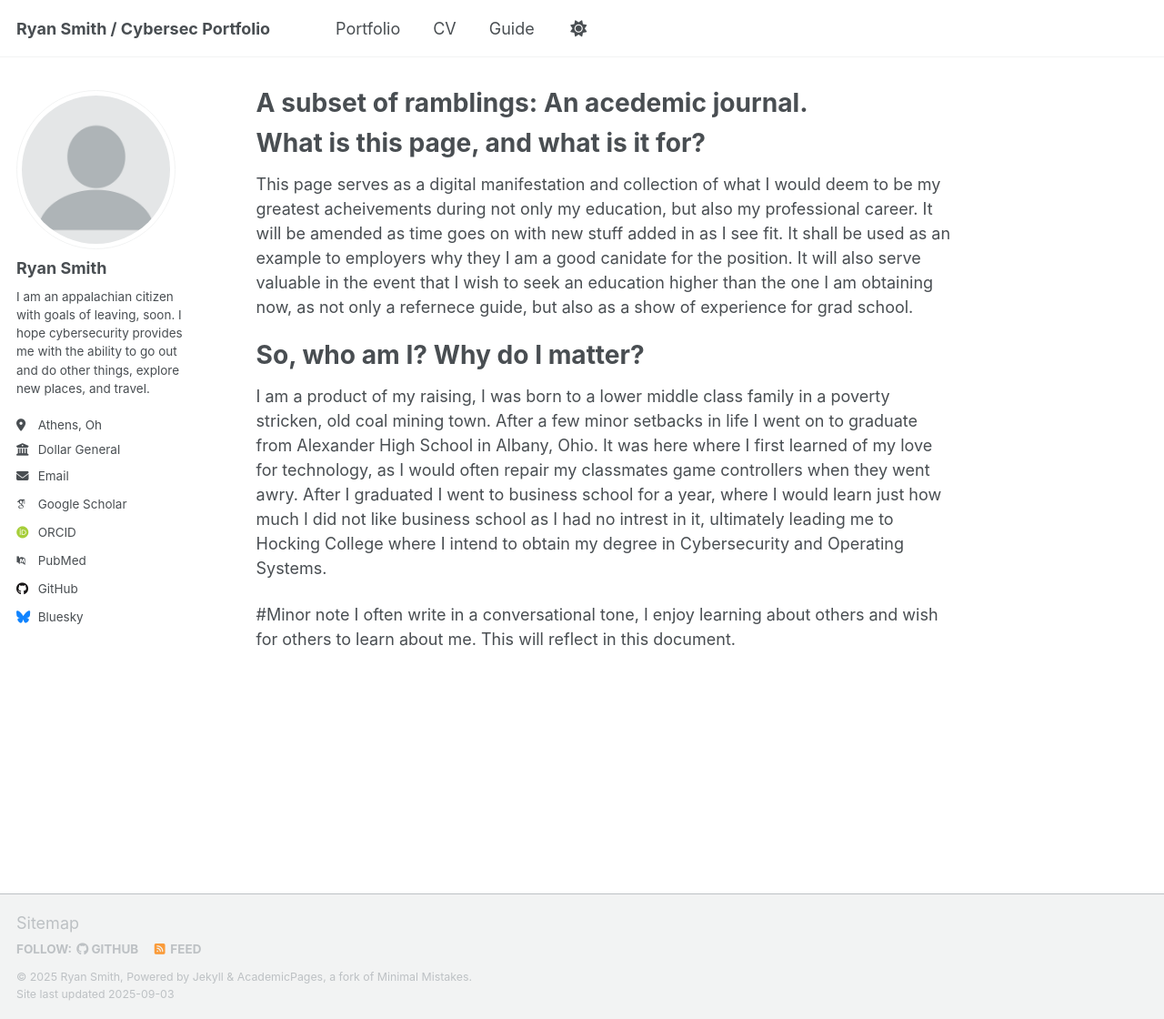
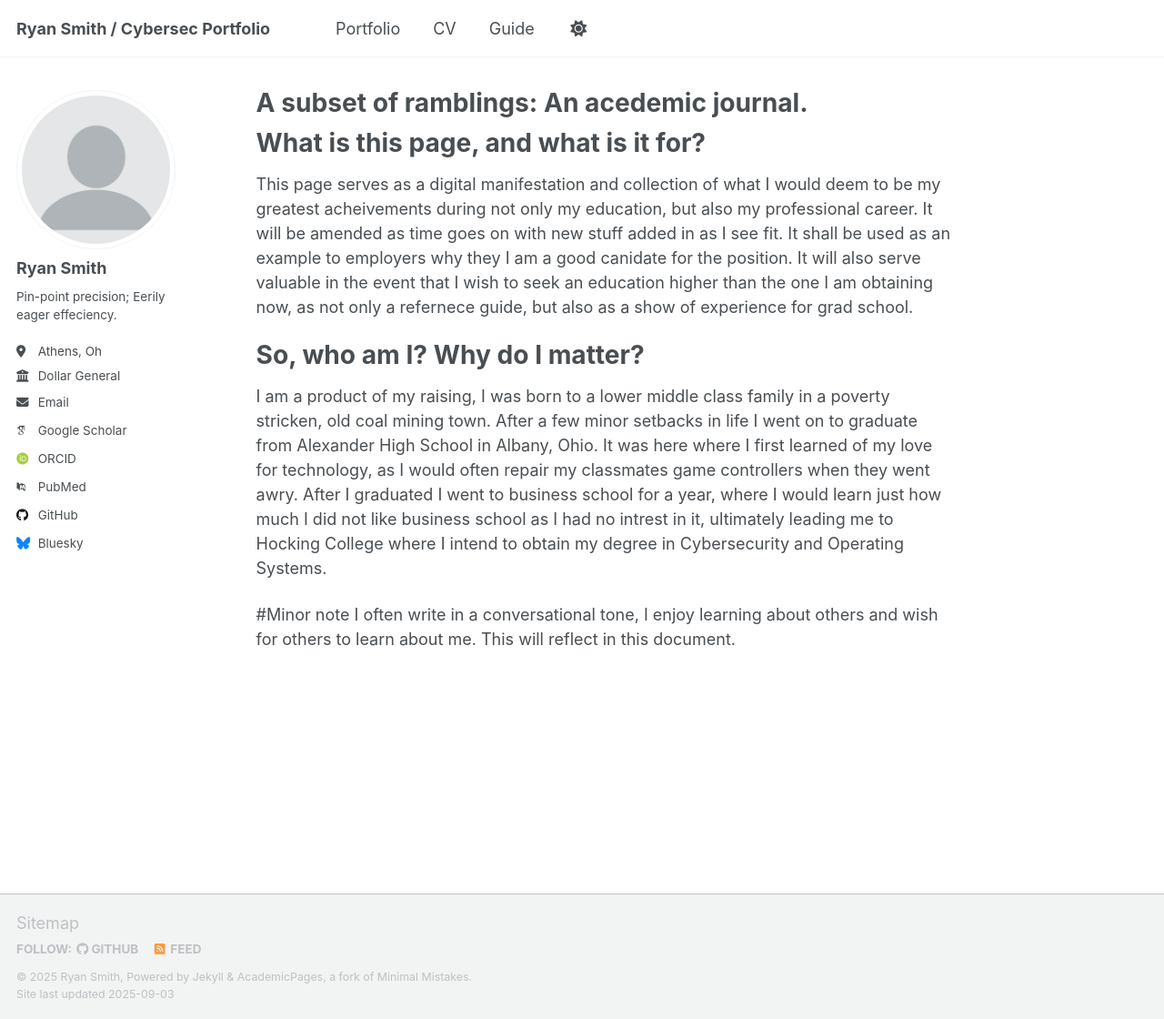
Before and after one commit to Smith-Ryan1/Ryan-Smith-Portfolio, a Jekyll site: the page built from _pages/about.md, in a window 1280 px wide and 1120 px high. Shown: the whole window at 91% size. Built offline with Jekyll 4.4.1, drawn with Linux system fonts in a browser that asks for light colours; some web fonts are replaced; a script that is not in the unit is left out.

Commit message:
Update _config.yml

```diff
--- a/_config.yml
+++ b/_config.yml
@@ -25,7 +25,7 @@ author:
   avatar           : "profile.png"
   name             : "Ryan Smith"
   pronouns         : # example: "she/her"
-  bio              : "I am an appalachian citizen with goals of leaving, soon. I hope cybersecurity provides me with the ability to go out and do other things, explore new places, and travel."
+  bio              : "Pin-point precision; Eerily eager effeciency."
   location         : "Athens, Oh"
   employer         : "Dollar General"
   uri              : # URL
```
